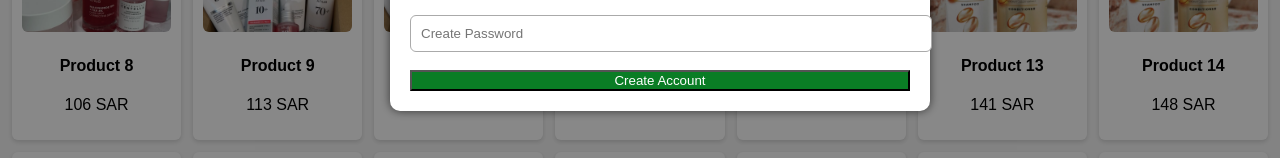
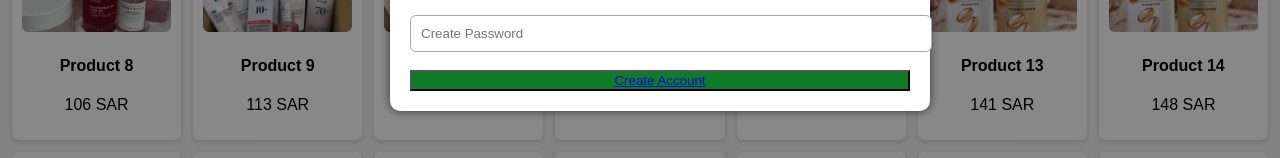
Before and after one commit to usm88/usm, a plain HTML site: page index.html in a window 1280 px wide. Both pictures are taken after a click on the link "Create Account". Shown: the part 458-616 px from the top of the page. Drawn offline with Linux system fonts and the light colour scheme.

Commit message:
Update index.html

```diff
--- a/index.html
+++ b/index.html
@@ -79,7 +79,10 @@ footer{background:#111;color:white;padding:40px 20px;margin-top:30px;}
 <input id="signName" placeholder="Full Name" style="width:100%;padding:10px;margin:8px 0;border:1px solid #aaa;border-radius:6px;">
 <input id="signEmail" placeholder="Email Address" style="width:100%;padding:10px;margin:8px 0;border:1px solid #aaa;border-radius:6px;">
 <input id="signPass" placeholder="Create Password" type="password" style="width:100%;padding:10px;margin:8px 0;border:1px solid #aaa;border-radius:6px;">
-<button onclick="doSignup()" class="order-btn" style="width:100%;margin-top:10px;">Create Account</button>
+<button onclick="doSignup()" class="order-btn" style="width:100%;margin-top:10px;">
+  <a href="https://usm88.github.io/profile/">
+  Create Account
+</button> </a>
 </div>
 </div>
 
```
